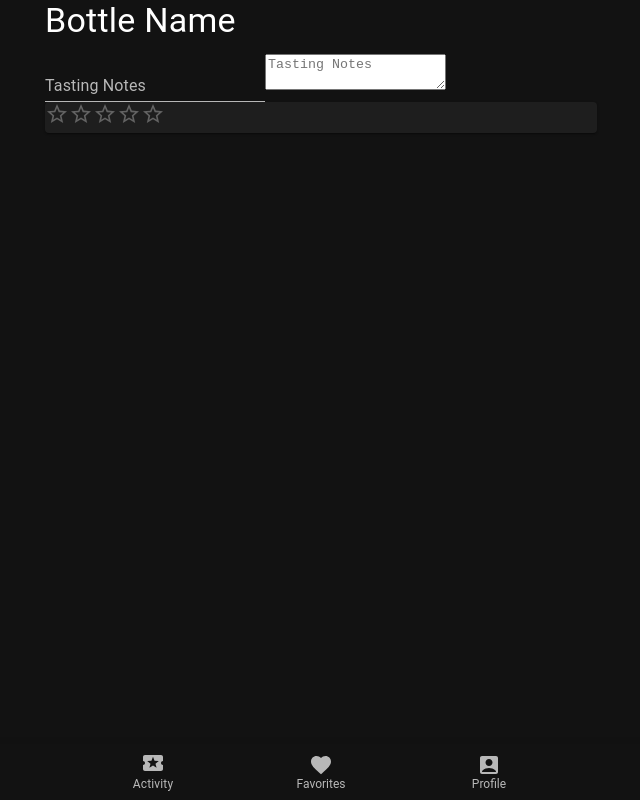
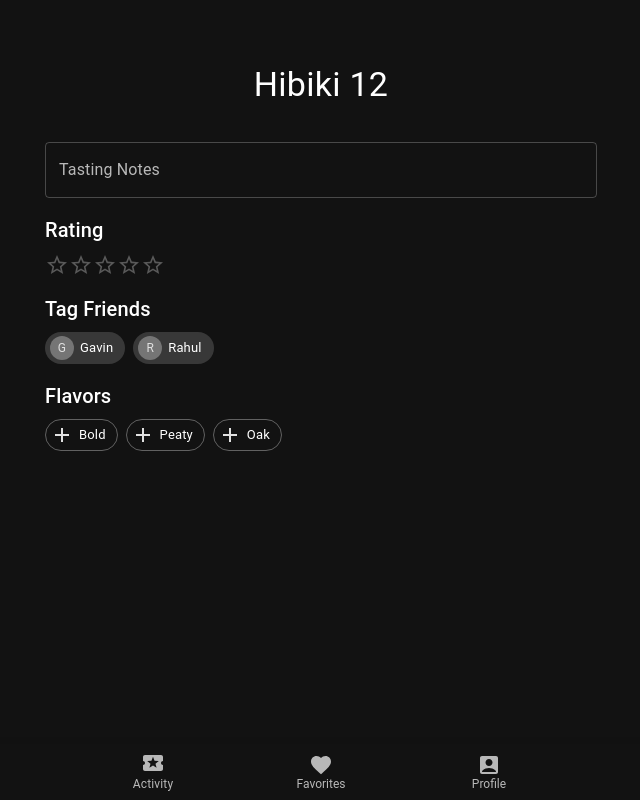
Before and after one commit to dcramer/cask-web, a React (Create React App) app: page /b/1/checkin in a window 1280 px wide. Shown: the whole page, without its empty margins (319-959 px from the left). Built offline with nearby package versions, Linux system fonts and the light colour scheme.

Commit message:
Mockup some checkin flow

```diff
--- /dev/null
+++ b/src/api.tsx
@@ -0,0 +1,21 @@
+import { Bottle } from "./types";
+
+export async function getBottle(bottleId: string): Promise<Bottle> {
+  return {
+    id: "1",
+    brand: {
+      id: "1",
+      name: "Hibiki",
+    },
+    name: "12",
+    producer: {
+      id: "1",
+      name: "Hibiki",
+      country: "Japan",
+    },
+  };
+}
+
+export async function searchBottles(query: string): Promise<Bottle[]> {
+  return [await getBottle("1")];
+}
--- a/src/index.tsx
+++ b/src/index.tsx
@@ -7,30 +7,9 @@
 import * as serviceWorkerRegistration from "./serviceWorkerRegistration";
 import reportWebVitals from "./reportWebVitals";
 import theme from "./theme";
-import Root from "./routes/root";
-import ErrorPage from "./error-page";
-import Checkin from "./routes/checkin";
-import Activity from "./routes/activity";
-import Search from "./routes/search";
+import routes from "./routes";
 
-const router = createBrowserRouter([
-  {
-    path: "/",
-    element: <Root />,
-    errorElement: <ErrorPage />,
-    children: [
-      { index: true, element: <Activity /> },
-      {
-        path: "b/:bottleId/checkin",
-        element: <Checkin />,
-      },
-      {
-        path: "search",
-        element: <Search />,
-      },
-    ],
-  },
-]);
+const router = createBrowserRouter(routes);
 
 const root = ReactDOM.createRoot(
   document.getElementById("root") as HTMLElement
--- /dev/null
+++ b/src/lib.ts
@@ -0,0 +1,5 @@
+import type { Bottle } from "./types";
+
+export function getBottleDisplayName(bottle: Bottle): string {
+  return `${bottle.brand?.name || bottle.producer.name} ${bottle.name}`;
+}
--- /dev/null
+++ b/src/routes.tsx
@@ -0,0 +1,26 @@
+import Root from "./routes/root";
+import ErrorPage from "./error-page";
+import Checkin, { loader as checkinLoader } from "./routes/checkin";
+import Activity from "./routes/activity";
+import Search from "./routes/search";
+import type { RouteObject } from "react-router-dom";
+
+export default [
+  {
+    path: "/",
+    element: <Root />,
+    errorElement: <ErrorPage />,
+    children: [
+      { index: true, element: <Activity /> },
+      {
+        path: "b/:bottleId/checkin",
+        element: <Checkin />,
+        loader: checkinLoader,
+      },
+      {
+        path: "search",
+        element: <Search />,
+      },
+    ],
+  },
+] as RouteObject[];
--- a/src/routes/checkin.tsx
+++ b/src/routes/checkin.tsx
@@ -1,23 +1,159 @@
-import { Box, Card, Rating, TextField, Typography } from "@mui/material";
+import {
+  Avatar,
+  Box,
+  Chip,
+  FormControl,
+  Grid,
+  Rating,
+  Stack,
+  TextField,
+  Typography,
+} from "@mui/material";
+import { useLoaderData } from "react-router-dom";
+import type { LoaderFunction } from "react-router-dom";
+import { getBottleDisplayName } from "../lib";
+import { getBottle } from "../api";
+import type { Bottle, User } from "../types";
+import { useState } from "react";
+import { Add as AddIcon } from "@mui/icons-material";
+
+type LoaderData = {
+  bottle: Bottle;
+};
+
+export const loader: LoaderFunction = async ({
+  params: { bottleId },
+}): Promise<LoaderData> => {
+  if (!bottleId) throw new Error("Missing bottleId");
+  const bottle = await getBottle(bottleId);
+
+  return { bottle };
+};
+
+function CheckInTags({
+  value,
+  onChange,
+}: {
+  value: string[];
+  onChange: (newValue: string[]) => void;
+}) {
+  const tags = ["Bold", "Peaty", "Oak"];
+
+  return (
+    <div>
+      <Typography variant="h6" gutterBottom>
+        Flavors
+      </Typography>
+
+      <Stack direction="row" spacing={1}>
+        {tags.map((t) => {
+          const selected = value.indexOf(t) !== -1;
+          return (
+            <Chip
+              key={t}
+              label={t}
+              icon={!selected ? <AddIcon /> : undefined}
+              onClick={() => {
+                if (selected) onChange(value.filter((v) => v !== t));
+                else onChange([t, ...value]);
+              }}
+              variant={!selected ? "outlined" : undefined}
+              onDelete={
+                selected
+                  ? () => onChange(value.filter((v) => v !== t))
+                  : undefined
+              }
+            />
+          );
+        })}
+      </Stack>
+    </div>
+  );
+}
+
+function CheckInFriends({ value, onChange }: any) {
+  const friends: User[] = [
+    {
+      id: "1",
+      displayName: "Gavin",
+    },
+    {
+      id: "2",
+      displayName: "Rahul",
+    },
+  ];
+
+  return (
+    <FormControl fullWidth>
+      <Typography variant="h6" gutterBottom>
+        Tag Friends
+      </Typography>
+      <Stack direction="row" spacing={1}>
+        {friends.map((f) => (
+          <Chip
+            key={f.id}
+            avatar={<Avatar>{f.displayName.substr(0, 1)}</Avatar>}
+            label={f.displayName}
+          />
+        ))}
+      </Stack>
+    </FormControl>
+  );
+}
+
+function CheckInRating() {
+  return (
+    <FormControl fullWidth>
+      <Typography variant="h6" gutterBottom>
+        Rating
+      </Typography>
+      <Rating
+        name="simple-controlled"
+        //   value={value}
+        //   onChange={(event, newValue) => {
+        //     setValue(newValue);
+        //   }}
+      />
+    </FormControl>
+  );
+}
 
 export default function Checkin() {
+  const { bottle } = useLoaderData() as LoaderData;
+
+  const [tags, setTags] = useState<string[]>([]);
+
   return (
-    <Box>
+    <Box
+      sx={{
+        marginTop: 8,
+        display: "flex",
+        flexDirection: "column",
+        alignItems: "center",
+      }}
+    >
       <Typography variant="h4" component="h4" gutterBottom>
-        Bottle Name
+        {getBottleDisplayName(bottle)}
       </Typography>
-      <TextField id="outlined-basic" label="Tasting Notes" variant="standard" />
 
-      <textarea placeholder="Tasting Notes"></textarea>
-      <Card>
-        <Rating
-          name="simple-controlled"
-          //   value={value}
-          //   onChange={(event, newValue) => {
-          //     setValue(newValue);
-          //   }}
-        />
-      </Card>
+      <Box component="form" noValidate sx={{ mt: 3 }}>
+        <Grid container spacing={2}>
+          <Grid item xs={12}>
+            <TextField fullWidth label="Tasting Notes" variant="outlined" />
+          </Grid>
+          <Grid item xs={12}>
+            {" "}
+            <CheckInRating />
+          </Grid>
+          <Grid item xs={12}>
+            <CheckInFriends value={[]} onChange={() => {}} />
+          </Grid>
+
+          <Grid item xs={12}>
+            <CheckInTags value={tags} onChange={setTags} />
+          </Grid>
+        </Grid>
+      </Box>
     </Box>
   );
 }
--- a/src/routes/search.tsx
+++ b/src/routes/search.tsx
@@ -9,10 +9,7 @@
 } from "@mui/material";
 import { red } from "@mui/material/colors";
 import { Bottle } from "../types";
-
-function getBottleDisplayName(bottle: Bottle): string {
-  return `${bottle.brand?.name || bottle.producer.name} ${bottle.name}`;
-}
+import { getBottleDisplayName } from "../lib";
 
 export default function Search() {
   const bottles: Bottle[] = [
```
Also changed, not shown: src/routes/root.tsx (+1 -6 lines).
